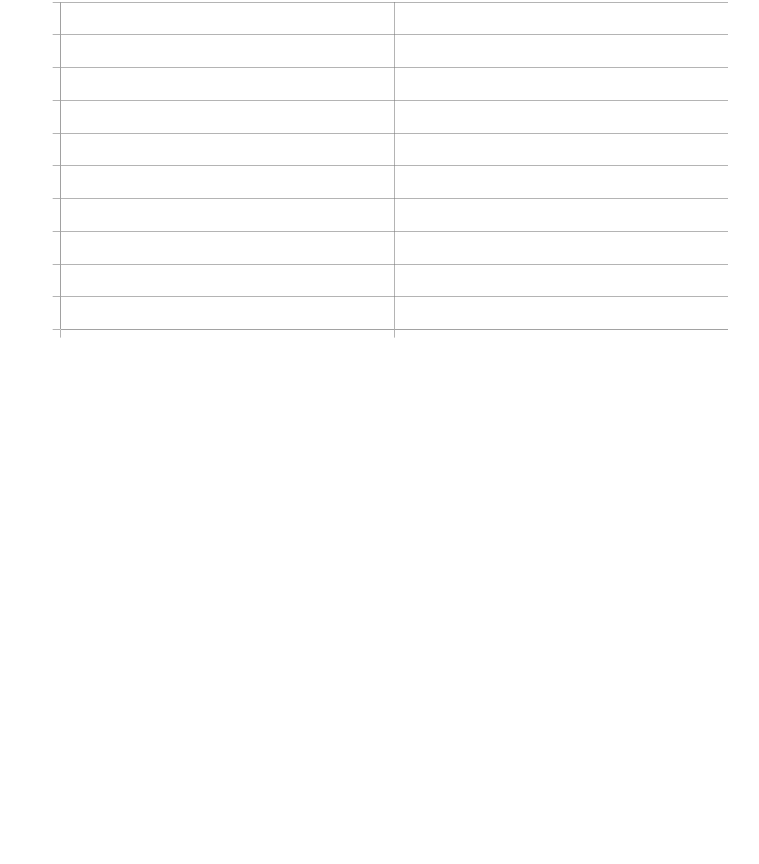
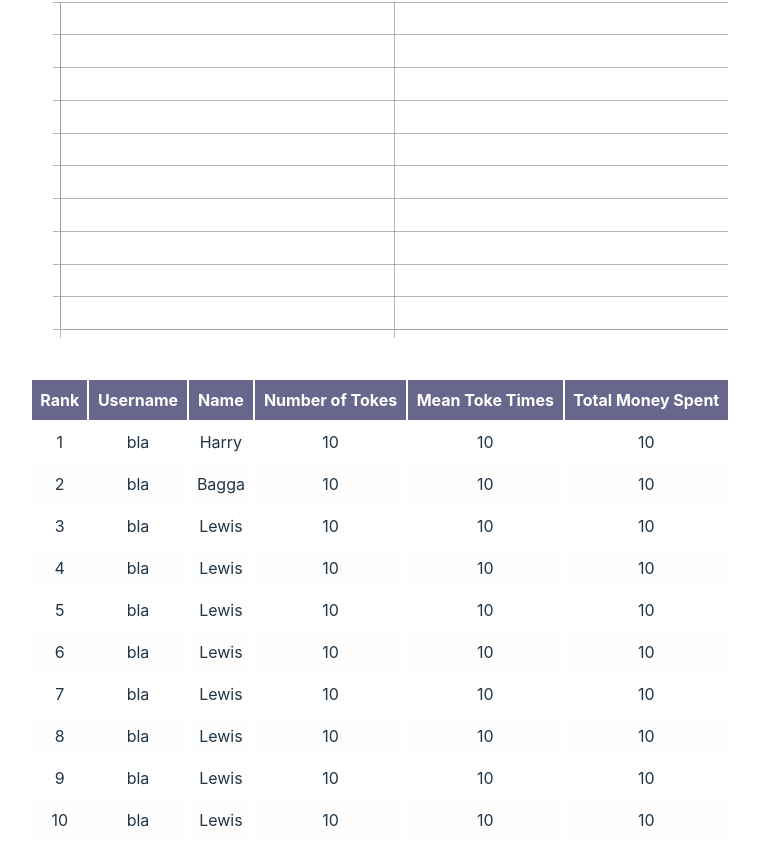
Before and after one commit to lm22433/brishack-2024, a React (Vite) app in the folder frontend/: page /leaderboard in a window 1280 px wide. Shown: the part 731-1595 px from the top of the page, without its empty margins (260-1019 px from the left). Before the commit the page ends 1121 px from the top, so only its background shows below. Built offline with nearby package versions, Linux system fonts and the light colour scheme; no server answers.

Commit message:
added table

```diff
--- a/frontend/src/Leaderboard.css
+++ b/frontend/src/Leaderboard.css
@@ -1,3 +1,33 @@
+/* Table Styling */
+table {
+    width: 100%;
+    border-collapse: separate;
+    margin-top: 20px;
+    border: none; /* Ensures the table itself has no border */
+}
+
+table, th, td {
+    border: none;
+}
+
+th, td {
+    text-align: center;
+    padding: 8px;
+
+
+}
+
+th {
+    background-color: #2c2a5fb5; /* Semi-transparent dark background for headers */
+    color: white;
+}
+
+tr:nth-child(odd) {
+    background-color: #f2f2f214; /* Very light background color for even rows */
+}
+
+
+
 .lead-header {
     margin-bottom: 100px;
 }
--- a/frontend/src/Leaderboard.tsx
+++ b/frontend/src/Leaderboard.tsx
@@ -66,6 +66,20 @@ function Leaderboard() {
       },
     ],
   });
+
+  const data = [
+    {rank: 1, username: "bla", name: "Harry", tokes: 10, avgTime: 10, money: 10 },
+    {rank: 2, username: "bla", name: "Bagga", tokes: 10, avgTime: 10, money: 10 },
+    {rank: 3, username: "bla", name: "Lewis", tokes: 10, avgTime: 10, money: 10 },
+    {rank: 4, username: "bla", name: "Lewis", tokes: 10, avgTime: 10, money: 10 },
+    {rank: 5, username: "bla", name: "Lewis", tokes: 10, avgTime: 10, money: 10 },
+    {rank: 6, username: "bla", name: "Lewis", tokes: 10, avgTime: 10, money: 10 },
+    {rank: 7, username: "bla", name: "Lewis", tokes: 10, avgTime: 10, money: 10 },
+    {rank: 8, username: "bla", name: "Lewis", tokes: 10, avgTime: 10, money: 10 },
+    {rank: 9, username: "bla", name: "Lewis", tokes: 10, avgTime: 10, money: 10 },
+    {rank: 10, username: "bla", name: "Lewis", tokes: 10, avgTime: 10, money: 10 },
+
+]
 
   useEffect(() => {
     const fetchData = async () => {
@@ -160,6 +174,31 @@ function Leaderboard() {
           <div className="barchart">
             <Bar data={streakData} options={chartOptions} />
           </div>
+          <div className="leaderboardTable">
+            <table>
+                <tr>
+                    <th>Rank</th>
+                    <th>Username</th>
+                    <th>Name</th>
+                    <th>Number of Tokes</th>
+                    <th>Mean Toke Times</th>
+                    <th>Total Money Spent</th>
+
+                </tr>
+                {data.map((val, key) => {
+                    return (
+                        <tr key={key}>
+                            <td>{val.rank}</td>
+                            <td>{val.username}</td>
+                            <td>{val.name}</td>
+                            <td>{val.tokes}</td>
+                            <td>{val.avgTime}</td>
+                            <td>{val.money}</td>
+                        </tr>
+                    )
+                })}
+            </table>
+          </div>
         </div>
       </body>
     </>
```
